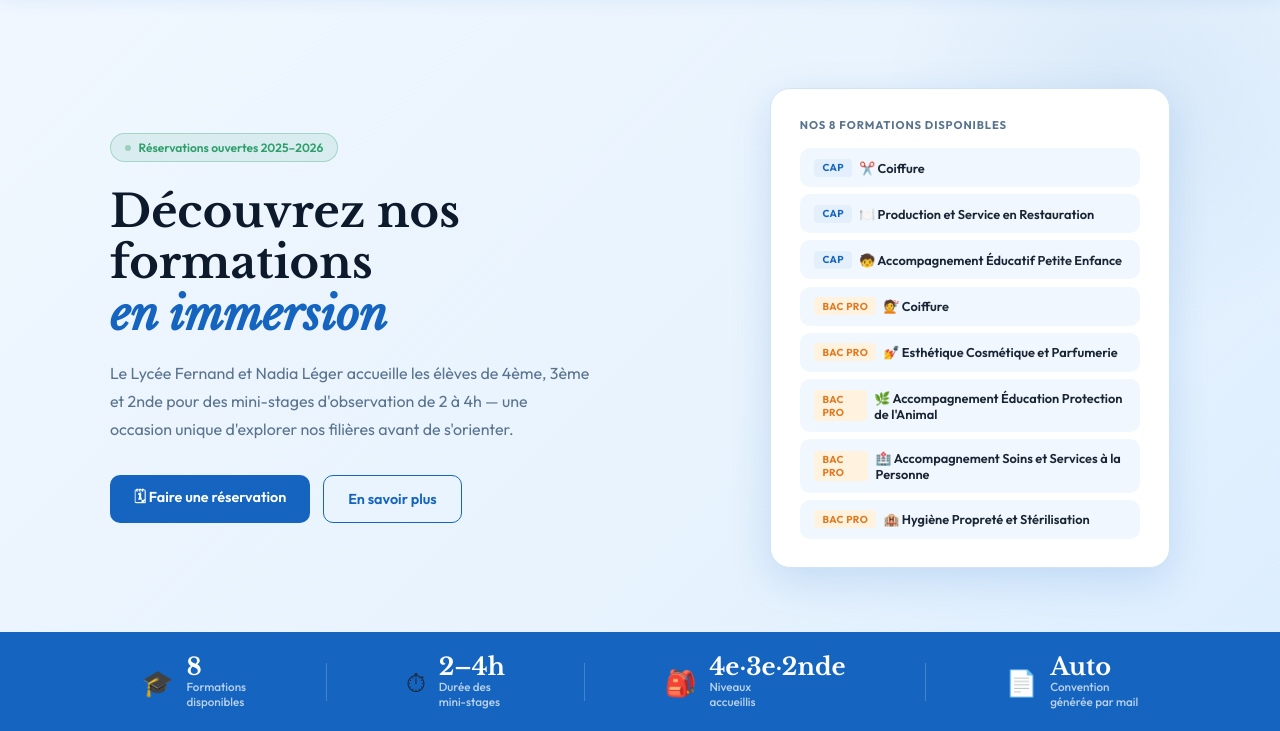
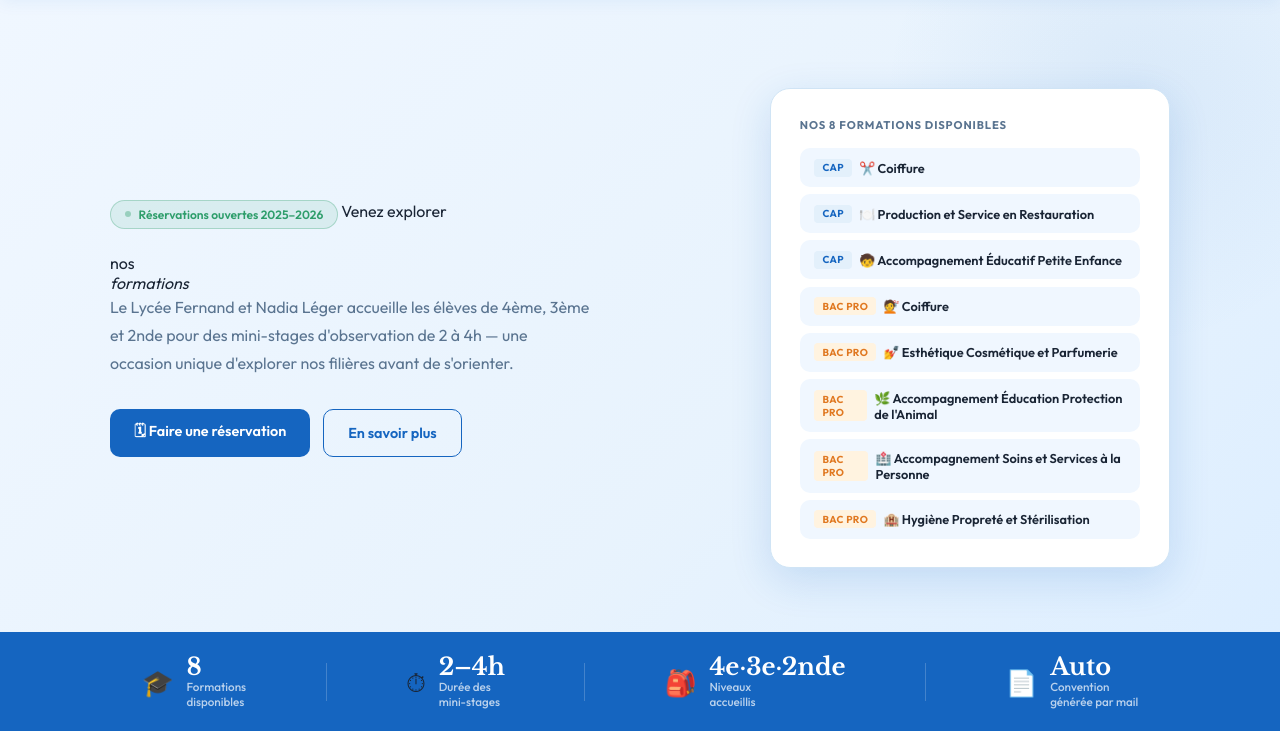
Before and after one commit to jamila-cell210/Fernand-Nadia-L-ger, a Flask app: page / in a window 1280 px wide. Shown: the part 101-832 px from the top of the page. Run offline with Flask 3, Linux system fonts and the light colour scheme.

Commit message:
Update index.html

```diff
--- a/templates/index.html
+++ b/templates/index.html
@@ -99,7 +99,7 @@
   <div class="hero-inner">
     <div>
       <div class="badge"><div class="dot"></div> Réservations ouvertes 2025–2026</div>
-      <h1>Découvrez nos<br>formations<br><em>en immersion</em></h1>
+      Venez explorer<br>nos<br><em>formations</em>
       <p class="desc">Le Lycée Fernand et Nadia Léger accueille les élèves de 4ème, 3ème et 2nde pour des mini-stages d'observation de 2 à 4h — une occasion unique d'explorer nos filières avant de s'orienter.</p>
       <div class="hero-ctas">
         <button class="btn-primary" onclick="openModal()">🗓 Faire une réservation</button>
```
